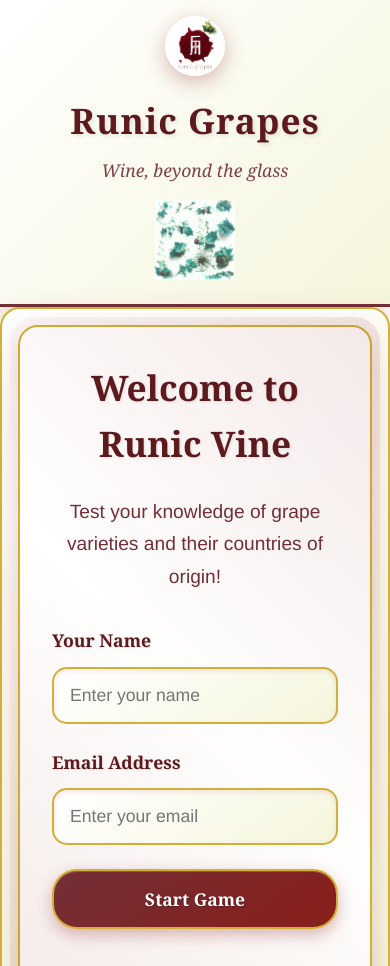
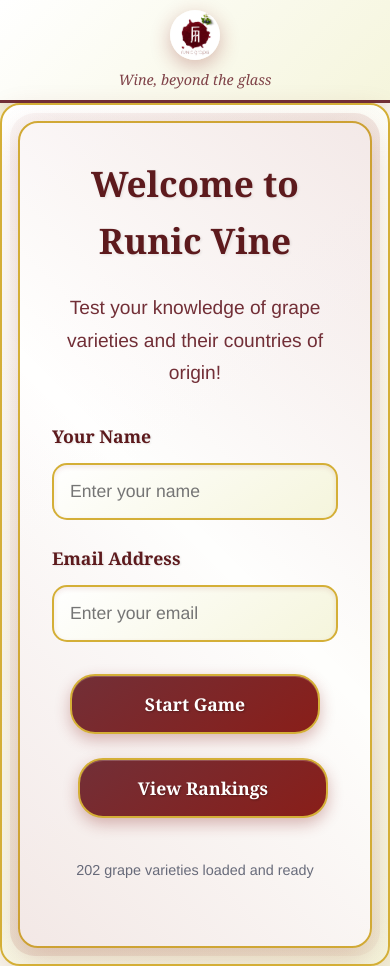
Before and after one commit to eminozturk1986/runic-vine, a website: page index.html in a window 390 px wide. Shown: the top 966 px of the page. Drawn offline with nearby package versions, Linux system fonts and the light colour scheme.

Commit message:
stil change

```diff
--- a/index.html
+++ b/index.html
@@ -14,14 +14,8 @@
         <header>
             <div class="header-content">
                 <div class="logo-section">
-                    <img src="pictures/logo.jpeg" alt="Runic Grapes Logo" class="main-logo">
-                    <div class="brand-text">
-                        <h1>Runic Grapes</h1>
-                        <p class="motto">Wine, beyond the glass</p>
-                    </div>
-                </div>
-                <div class="vine-decoration">
-                    <img src="pictures/vine leafs.jpeg" alt="Vine Leaves" class="vine-leaves">
+                    <img src="pictures/logo.jpeg" alt="Runic Grapes Logo" class="main-logo" onclick="app.goToMainPage()">
+                    <p class="motto">Wine, beyond the glass</p>
                 </div>
             </div>
         </header>
--- a/src/main.js
+++ b/src/main.js
@@ -64,7 +64,10 @@ class RunicVineApp {
                         <input type="email" id="player-email" class="form-input" placeholder="Enter your email" required>
                     </div>
 
-                    <button type="submit" class="btn">Start Game</button>
+                    <div class="button-group">
+                        <button type="submit" class="btn">Start Game</button>
+                        <button type="button" class="btn btn-secondary" onclick="app.showLeaderboard()">View Rankings</button>
+                    </div>
                 </form>
 
                 <p style="margin-top: 2rem; color: var(--primary-blue-gray); opacity: 0.7; font-size: 0.9rem;">
@@ -719,6 +722,33 @@ class RunicVineApp {
     }
 
 
+    goToMainPage() {
+        // Clear any existing timers
+        if (this.timerInterval) {
+            clearInterval(this.timerInterval);
+        }
+        if (this.feedbackTimeout) {
+            clearTimeout(this.feedbackTimeout);
+        }
+
+        this.gameState = 'start';
+        this.renderStartScreen();
+    }
+
+    showLeaderboard() {
+        this.gameContainer.innerHTML = `
+            <div class="leaderboard-screen">
+                <h2>🏆 Top Rankings</h2>
+                <div class="leaderboard-container">
+                    ${this.renderLeaderboard()}
+                </div>
+                <div class="button-group">
+                    <button class="btn" onclick="app.renderStartScreen()">Back to Main</button>
+                </div>
+            </div>
+        `;
+    }
+
     renderError() {
         this.gameContainer.innerHTML = `
             <div style="text-align: center; color: var(--primary-red);">
--- a/styles/styles.css
+++ b/styles/styles.css
@@ -41,7 +41,7 @@ body {
 
 header {
     background: linear-gradient(135deg, var(--white) 0%, var(--accent-cream) 100%);
-    padding: 1.5rem 2rem;
+    padding: 0.8rem 1rem;
     border-bottom: 3px solid var(--wine-burgundy);
     box-shadow: 0 4px 20px rgba(137, 30, 25, 0.15);
     position: relative;
@@ -50,7 +50,7 @@ header {
 
 .header-content {
     display: flex;
-    justify-content: space-between;
+    justify-content: center;
     align-items: center;
     max-width: 1200px;
     margin: 0 auto;
@@ -61,55 +61,30 @@ header {
 .logo-section {
     display: flex;
     align-items: center;
-    gap: 1.5rem;
+    gap: 1rem;
+    text-align: center;
 }
 
 .main-logo {
-    width: 80px;
-    height: 80px;
+    width: 60px;
+    height: 60px;
     border-radius: 50%;
     box-shadow: 0 6px 20px rgba(137, 30, 25, 0.3);
     transition: transform 0.3s ease;
+    cursor: pointer;
 }
 
 .main-logo:hover {
     transform: scale(1.05) rotate(5deg);
 }
 
-.brand-text h1 {
-    font-family: var(--font-elegant);
-    font-size: 2.8rem;
-    font-weight: 700;
-    color: var(--wine-deep);
-    margin: 0;
-    text-shadow: 2px 2px 4px rgba(0, 0, 0, 0.1);
-    letter-spacing: 1px;
-}
-
 .motto {
     font-family: var(--font-elegant);
     font-style: italic;
-    font-size: 1.1rem;
+    font-size: 1rem;
     color: var(--wine-burgundy);
-    margin: 0.5rem 0 0 0;
+    margin: 0;
     opacity: 0.9;
-}
-
-.vine-decoration {
-    position: relative;
-}
-
-.vine-leaves {
-    width: 120px;
-    height: auto;
-    opacity: 0.8;
-    filter: sepia(20%) hue-rotate(90deg);
-    animation: gentle-sway 6s ease-in-out infinite;
-}
-
-@keyframes gentle-sway {
-    0%, 100% { transform: rotate(0deg); }
-    50% { transform: rotate(3deg); }
 }
 
 main {
@@ -812,12 +787,39 @@ p {
     font-style: italic;
 }
 
+.button-group {
+    display: flex;
+    justify-content: center;
+    gap: 1rem;
+    margin-top: 2rem;
+    flex-wrap: wrap;
+}
+
 .game-buttons {
     display: flex;
     justify-content: center;
     gap: 1rem;
     margin-top: 2rem;
     flex-wrap: wrap;
+}
+
+.leaderboard-screen {
+    text-align: center;
+    max-width: 800px;
+    margin: 0 auto;
+    padding: 2rem;
+    background: rgba(255, 255, 255, 0.9);
+    border-radius: 20px;
+    box-shadow: 0 10px 30px rgba(137, 30, 25, 0.2);
+    border: 2px solid var(--accent-gold);
+}
+
+.leaderboard-screen h2 {
+    font-family: var(--font-elegant);
+    color: var(--wine-deep);
+    margin-bottom: 2rem;
+    font-size: 2.5rem;
+    text-shadow: 1px 1px 3px rgba(0, 0, 0, 0.1);
 }
 
 @media (max-width: 768px) {
@@ -837,6 +839,16 @@ p {
         padding: 0.8rem 1.5rem;
         font-size: 1rem;
         min-width: 100px;
+    }
+
+    .button-group {
+        flex-direction: column;
+        align-items: center;
+    }
+
+    .button-group .btn {
+        width: 100%;
+        max-width: 250px;
     }
 }
 
@@ -986,31 +998,21 @@ p {
 
 /* Enhanced Mobile Responsive for New Header */
 @media (max-width: 768px) {
-    .header-content {
-        flex-direction: column;
-        gap: 1rem;
-        text-align: center;
-    }
-
     .logo-section {
         flex-direction: column;
-        gap: 1rem;
-    }
-
-    .brand-text h1 {
-        font-size: 2.2rem;
+        gap: 0.5rem;
     }
 
     .main-logo {
-        width: 60px;
-        height: 60px;
+        width: 50px;
+        height: 50px;
     }
 
-    .vine-leaves {
-        width: 80px;
+    .motto {
+        font-size: 0.9rem;
     }
 
     header {
-        padding: 1rem;
+        padding: 0.6rem 1rem;
     }
 }
```
